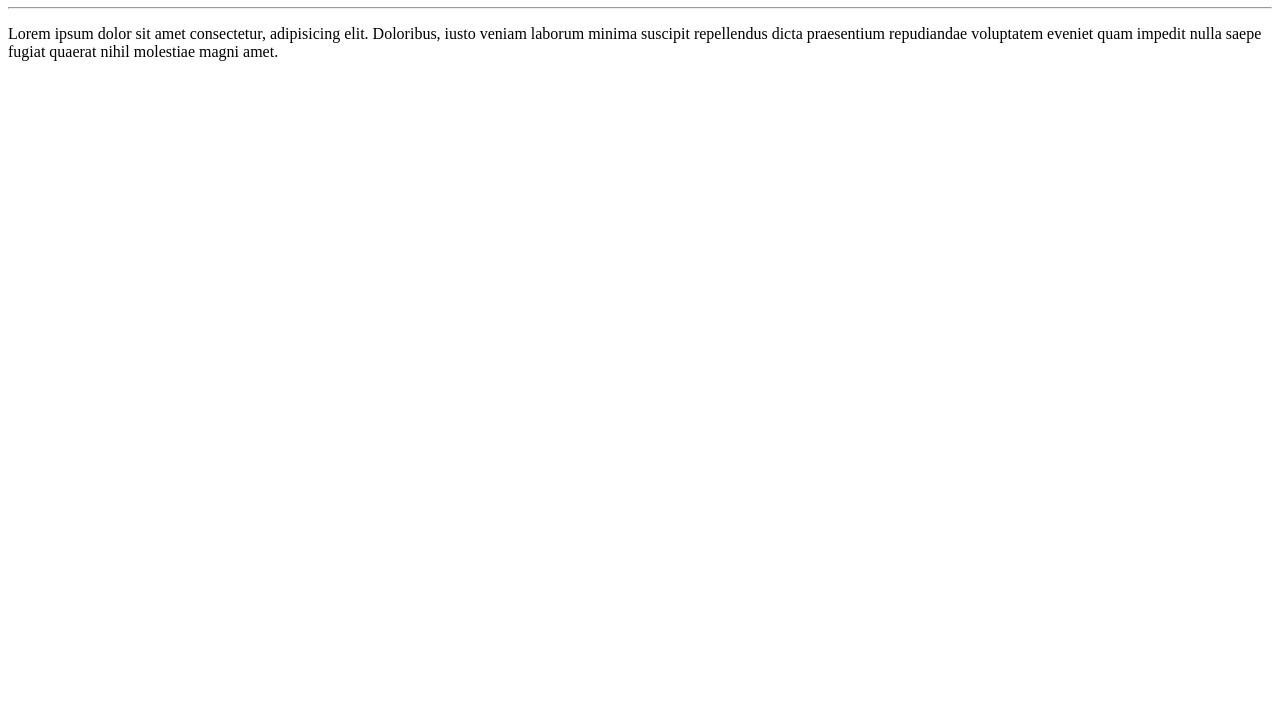
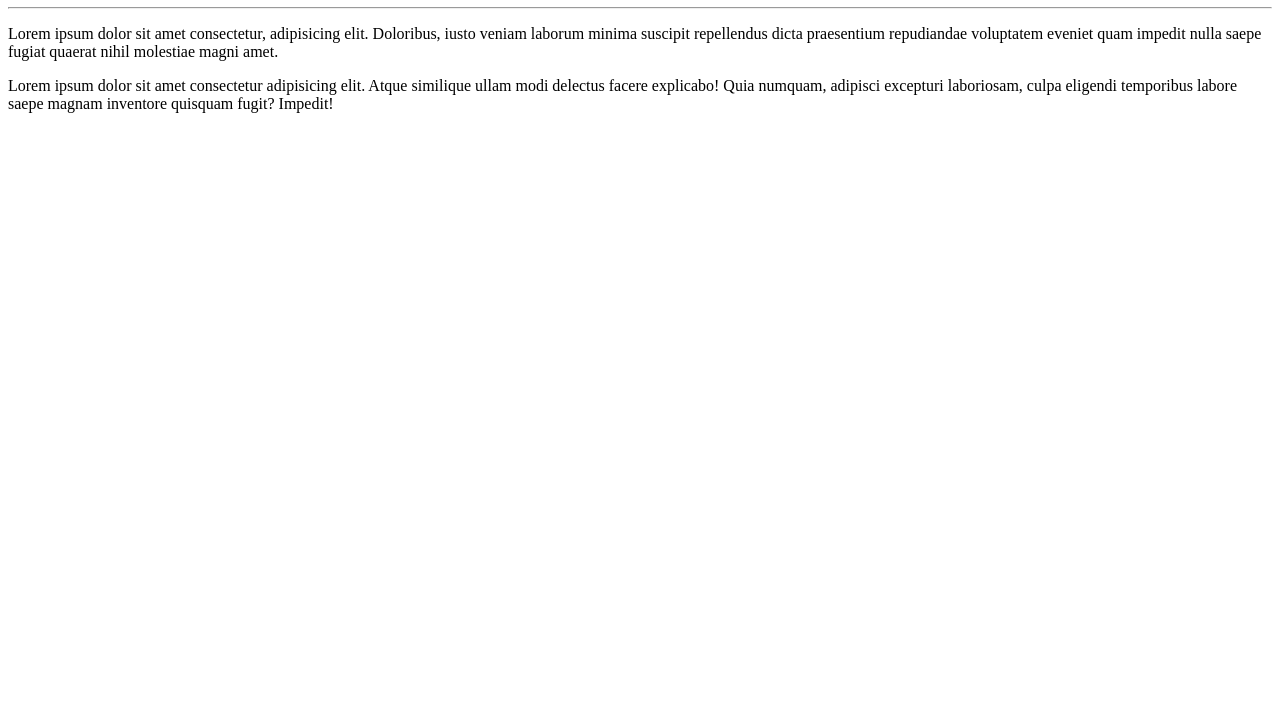
Before and after one commit to IngridGoltara/Ola-Mundo, a plain HTML site: page site-exemplo/index.html in a window 1280 px wide. Shown: the part 73-800 px from the top of the page. Drawn offline with Linux system fonts and the light colour scheme.

Commit message:
Adicionei um paragrafo

```diff
--- a/site-exemplo/index.html
+++ b/site-exemplo/index.html
@@ -9,5 +9,7 @@
     <h1>Olá, Mundo!</h1>
     <hr>
     <p>Lorem ipsum dolor sit amet consectetur, adipisicing elit. Doloribus, iusto veniam laborum minima suscipit repellendus dicta praesentium repudiandae voluptatem eveniet quam impedit nulla saepe fugiat quaerat nihil molestiae magni amet.</p>
+
+    <p>Lorem ipsum dolor sit amet consectetur adipisicing elit. Atque similique ullam modi delectus facere explicabo! Quia numquam, adipisci excepturi laboriosam, culpa eligendi temporibus labore saepe magnam inventore quisquam fugit? Impedit!</p>
 </body>
 </html>
```
